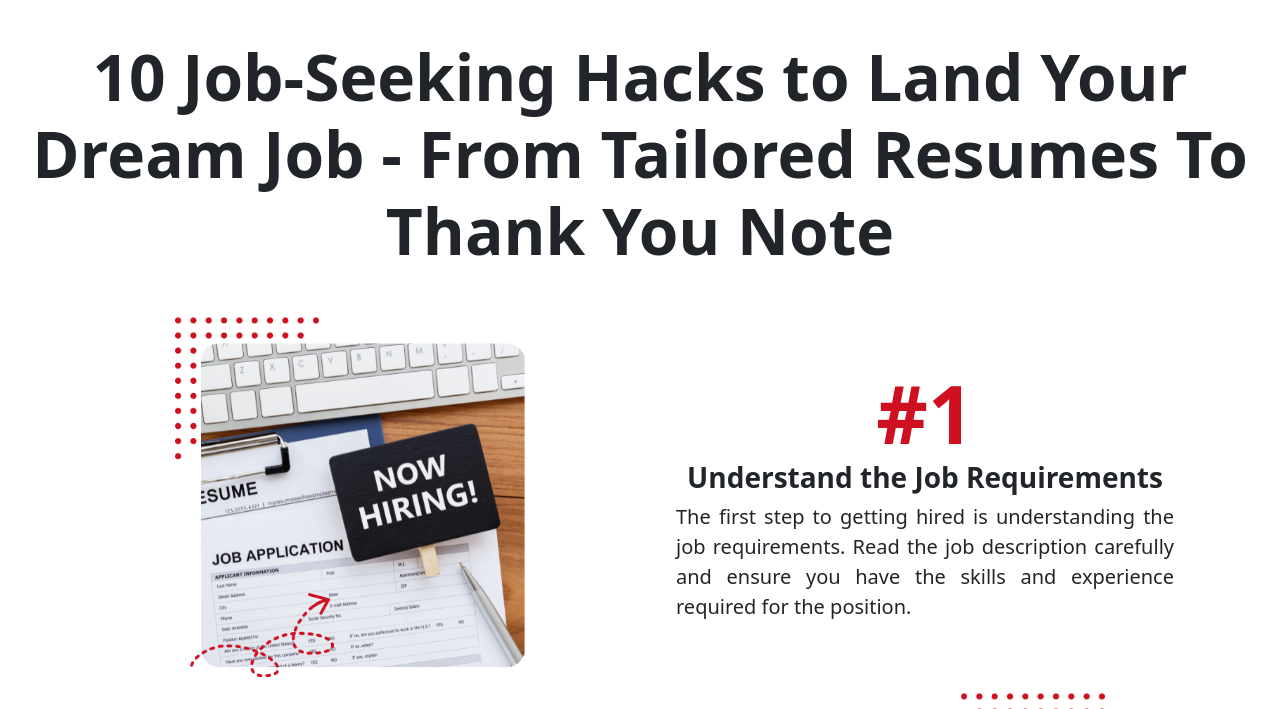
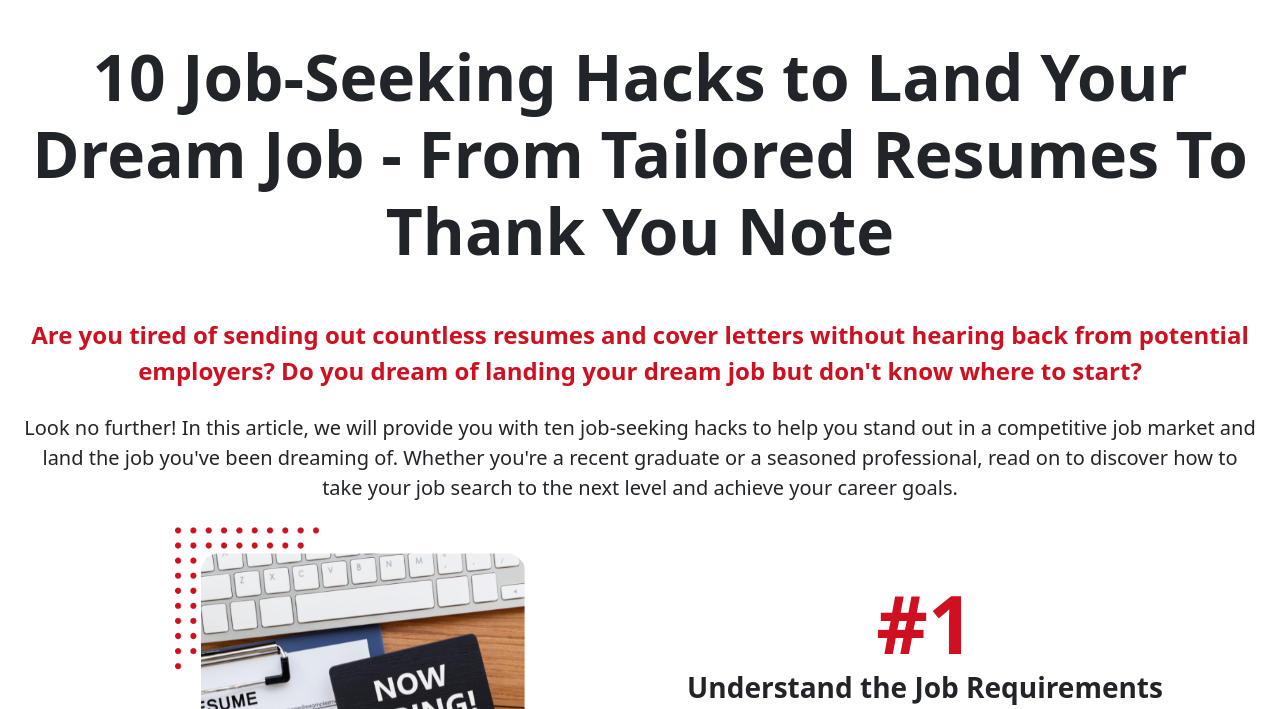
Before and after one commit to bagortechnology/ViralOPP, a plain HTML site: page jobs.html in a window 1280 px wide. Shown: the part 75-784 px from the top of the page. Drawn offline with nearby package versions, Linux system fonts and the light colour scheme.

Commit message:
modified:   jobs.html

```diff
--- a/jobs.html
+++ b/jobs.html
@@ -42,6 +42,13 @@
   <!--NavBar End-->
   <!--tip no. 1-->
   <h3 class=" display-3 fw-bold text-center my-5 px-2">10 Job-Seeking Hacks to Land Your Dream Job - From Tailored Resumes To Thank You Note</h3>
+  <p class="fw-bold fs-4 mb-4 px-4 text-center" style="color:#cf1020">
+    Are you tired of sending out countless resumes and cover letters without hearing back from potential employers? Do you dream of landing your dream job but don't know where to start?
+  </p>
+  <p class="lead mb-4 px-4 text-center">
+    Look no further! In this article, we will provide you with ten job-seeking hacks to help you stand out in a competitive  job market and land the job you've been dreaming of.
+    Whether you're a recent graduate or a seasoned professional, read on to discover how to take your job search to the next level and achieve your career goals.
+  </p>
   <div class="container">
     <div class="row align-items-center">
       <div class="col-md-6 col-sm-12 d-flex justify-content-center">
```
